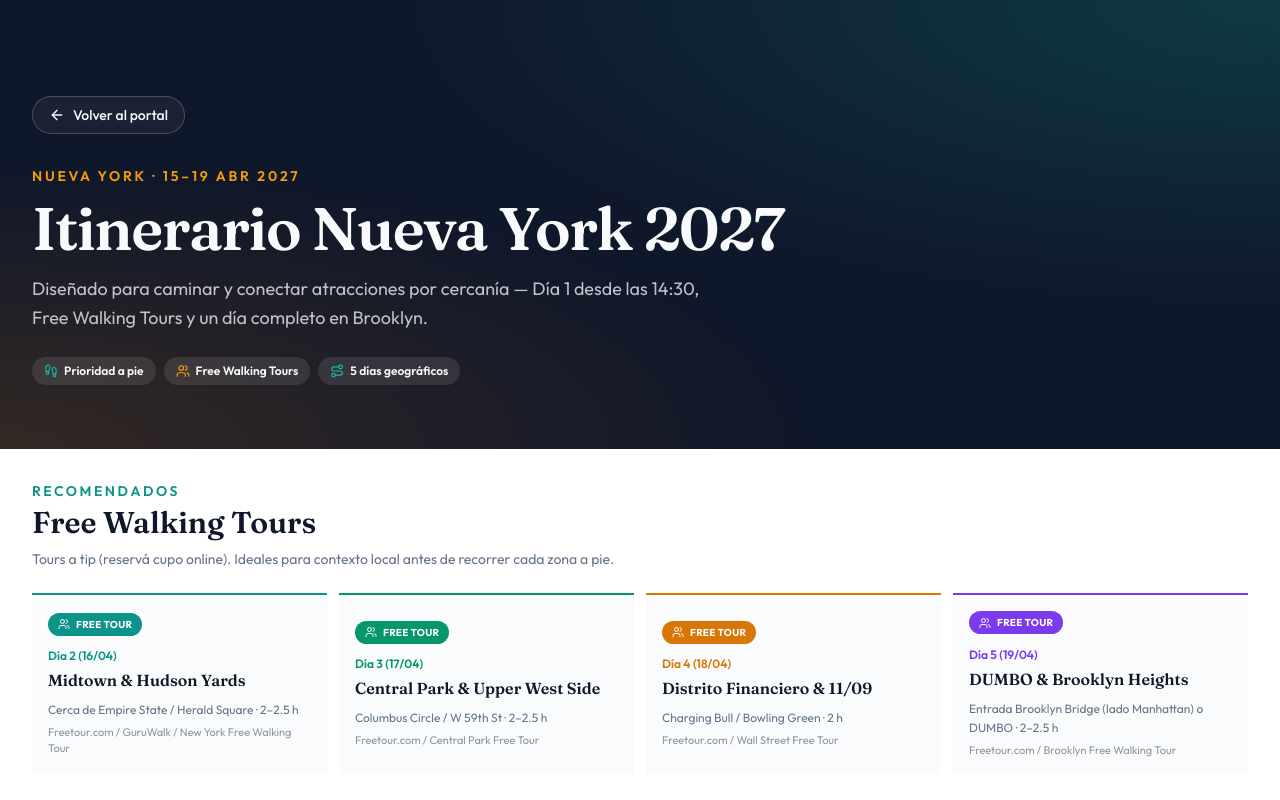
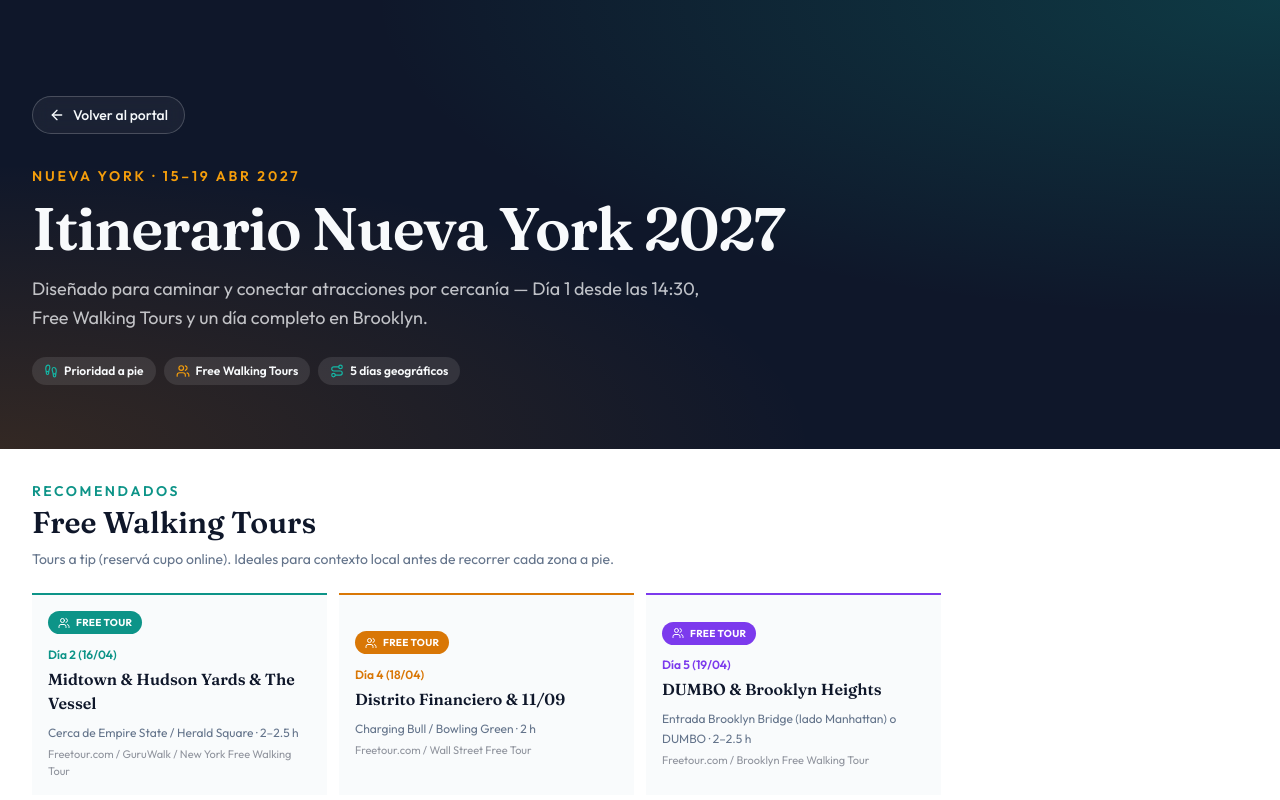
Before and after one commit to solcitomedina1987/travelbook, a Next.js app: page /itinerario-ny in a window 1280 px wide. Shown: the top 800 px of the page. Built offline with nearby package versions, Linux system fonts and the light colour scheme.

Commit message:
Update Day 3 NYC itinerary: Central Park bike route, Home Alone 2 spots, and AMNH afternoon

```diff
--- a/src/data/nyItineraryData.ts
+++ b/src/data/nyItineraryData.ts
@@ -67,6 +67,26 @@ const wiki = {
     "https://upload.wikimedia.org/wikipedia/commons/thumb/7/77/Jane%27s_Carousel_2019_%28Manhattan_Bridge_in_background%29.jpg/1280px-Jane%27s_Carousel_2019_%28Manhattan_Bridge_in_background%29.jpg",
   wallStreet:
     "https://upload.wikimedia.org/wikipedia/commons/thumb/e/ec/Wall_Street_-_New_York_Stock_Exchange.jpg/1280px-Wall_Street_-_New_York_Stock_Exchange.jpg",
+  plazaHotel:
+    "https://upload.wikimedia.org/wikipedia/commons/thumb/e/e0/The_Plaza_Hotel_NYC_edit1.jpg/1280px-The_Plaza_Hotel_NYC_edit1.jpg",
+  gapstowBridge:
+    "https://upload.wikimedia.org/wikipedia/commons/thumb/c/ca/Gapstow_Bridge_%2850989%29.jpg/1280px-Gapstow_Bridge_%2850989%29.jpg",
+  umpireRock:
+    "https://upload.wikimedia.org/wikipedia/commons/thumb/a/ad/Rat_Rock_%2848123018861%29.jpg/1280px-Rat_Rock_%2848123018861%29.jpg",
+  carousel:
+    "https://upload.wikimedia.org/wikipedia/commons/thumb/6/64/Central_Park_Carousel%2C_NYC_%2832560877990%29.jpg/1280px-Central_Park_Carousel%2C_NYC_%2832560877990%29.jpg",
+  sheepMeadow:
+    "https://upload.wikimedia.org/wikipedia/commons/thumb/0/07/Sheep_Meadow_-_Central_Park_-_New_York_City.jpg/1280px-Sheep_Meadow_-_Central_Park_-_New_York_City.jpg",
+  cherryHill:
+    "https://upload.wikimedia.org/wikipedia/commons/thumb/7/7b/Cherry_Hill_Fountain_in_Central_Park.jpg/1280px-Cherry_Hill_Fountain_in_Central_Park.jpg",
+  pilgrimHill:
+    "https://upload.wikimedia.org/wikipedia/commons/thumb/7/79/Pilgrim_statue_Central_Park_01.jpg/1280px-Pilgrim_statue_Central_Park_01.jpg",
+  theRamble:
+    "https://upload.wikimedia.org/wikipedia/commons/thumb/f/f6/The_Ramble_in_Central_Park_-_autumn.jpg/1280px-The_Ramble_in_Central_Park_-_autumn.jpg",
+  greatLawn:
+    "https://upload.wikimedia.org/wikipedia/commons/thumb/a/a2/Great_Lawn%2C_Central_Park_NY_edit1.jpg/1280px-Great_Lawn%2C_Central_Park_NY_edit1.jpg",
+  bikeRental:
+    "https://images.unsplash.com/photo-1485965120184-e220f721d03e?auto=format&fit=crop&w=1200&q=80",
 } as const;
 
 /** One distinct color per itinerary day (Mapa General) */
@@ -173,7 +193,7 @@ export const nycDays: NycDay[] = [
     distanceKm: "~5.5 km",
     theme: "West Side elevado + skyline",
     freeTour: {
-      name: "Midtown & Hudson Yards",
+      name: "Midtown & Hudson Yards & The Vessel",
       providerHint: "Freetour.com / GuruWalk / New York Free Walking Tour",
       meetingArea: "Cerca de Empire State / Herald Square",
       duration: "2–2.5 h",
@@ -182,7 +202,7 @@ export const nycDays: NycDay[] = [
       {
         id: "d2-0",
         order: 1,
-        name: "Free Tour · Midtown & Hudson Yards",
+        name: "Free Tour · Midtown & Hudson Yards & The Vessel",
         time: "10:00",
         lat: 40.7486,
         lng: -73.988,
@@ -266,112 +286,219 @@ export const nycDays: NycDay[] = [
     tabLabel: "Día 3 (17/04)",
     dateLabel: "17 de Abril de 2027",
     dayName: "Sábado",
-    title: "Central Park & Upper West Side",
+    title: "Central Park en Bici & Museo de Historia Natural",
     summary:
-      "Free tour + circuito icónico del parque hacia el AMNH y cafeterías del Upper West.",
-    distanceKm: "~5 km",
-    theme: "Parque · museo · UWS",
-    freeTour: {
-      name: "Central Park & Upper West Side",
-      providerHint: "Freetour.com / Central Park Free Tour",
-      meetingArea: "Columbus Circle / W 59th St",
-      duration: "2–2.5 h",
-    },
+      "Alquiler de bicis a las 8:00 hs, circuito completo por Central Park en bici a partir de las 9:00 hs, devolución al mediodía y tarde extendida en el AMNH y Upper West Side.",
+    distanceKm: "~8 km (bici + a pie)",
+    theme: "Central Park en Bici · AMNH · UWS",
+    startHint: "Alquiler de bicis 08:00 hs",
     stops: [
       {
-        id: "d3-0",
+        id: "d3-1",
         order: 1,
-        name: "Free Tour · Central Park & Upper West Side",
-        time: "10:00",
-        lat: 40.7681,
-        lng: -73.9819,
-        imageUrl: wiki.freeTour,
+        name: "Bike Rental Central Park (Retiro de bicicletas)",
+        time: "08:00",
+        lat: 40.7654,
+        lng: -73.9798,
+        imageUrl: wiki.bikeRental,
         walkFromPrev: null,
-        tip: "Encuentro habitual en Columbus Circle. Confirmá punto exacto al reservar.",
-        note: "Free Tour",
-        isFreeTour: true,
+        tip: "Retiro y ajuste de bicicletas, cascos y candados a las 8:00 AM para ingresar al parque puntuales a las 9:00 AM.",
+        note: "Inicio 08:00 hs · Bicis",
       },
       {
-        id: "d3-1",
+        id: "d3-2",
         order: 2,
-        name: "Strawberry Fields (Imagine)",
-        time: "12:30",
+        name: "The Plaza Hotel (Mi Pobre Angelito 2)",
+        time: "09:00",
+        lat: 40.7645,
+        lng: -73.9744,
+        imageUrl: wiki.plazaHotel,
+        walkFromPrev: "🚲 5 min en bici desde el rental hacia 5th Ave & 59th St",
+        tip: "El mítico hotel de 'Mi Pobre Angelito 2: Perdido en Nueva York'. Foto clásica en la fachada antes de ingresar al parque por Grand Army Plaza.",
+        note: "Cine · Mi Pobre Angelito",
+      },
+      {
+        id: "d3-3",
+        order: 3,
+        name: "Gapstow Bridge (Puente de Mi Pobre Angelito)",
+        time: "09:15",
+        lat: 40.7667,
+        lng: -73.9734,
+        imageUrl: wiki.gapstowBridge,
+        walkFromPrev: "🚲 3 min en bici (300 m) sobre The Pond",
+        tip: "El icónico puente de piedra sobre el estanque donde Kevin se encuentra con la mujer de las palomas. Vista postal con The Plaza de fondo.",
+        note: "Cine · Spot icónico",
+      },
+      {
+        id: "d3-4",
+        order: 4,
+        name: "Umpire Rock (Rat Rock)",
+        time: "09:35",
+        lat: 40.7687,
+        lng: -73.9774,
+        imageUrl: wiki.umpireRock,
+        walkFromPrev: "🚲 5 min en bici (600 m) cruzando hacia el sudoeste",
+        tip: "Enorme formación rocosa de esquisto de Manhattan con excelentes vistas panorámicas de los rascacielos de Central Park South y Midtown.",
+      },
+      {
+        id: "d3-5",
+        order: 5,
+        name: "Central Park Carousel",
+        time: "09:55",
+        lat: 40.7705,
+        lng: -73.9744,
+        imageUrl: wiki.carousel,
+        walkFromPrev: "🚲 4 min en bici (450 m)",
+        tip: "Histórico carrusel de 1908 con 57 caballos tallados a mano y órgano de música mecánica tradicional.",
+      },
+      {
+        id: "d3-6",
+        order: 6,
+        name: "Sheep Meadow",
+        time: "10:10",
+        lat: 40.7725,
+        lng: -73.9752,
+        imageUrl: wiki.sheepMeadow,
+        walkFromPrev: "🚲 3 min en bici (350 m)",
+        tip: "6 hectáreas de pradera abierta perfecta para descansar y admirar el contraste de la naturaleza con los rascacielos de Billionaires' Row.",
+      },
+      {
+        id: "d3-7",
+        order: 7,
+        name: "Strawberry Fields (Mosaico Imagine)",
+        time: "10:30",
         lat: 40.7756,
         lng: -73.975,
         imageUrl: u("photo-1568515387631-8b650bbcdb90"),
-        walkFromPrev: "🚶 15 min a pie (1.1 km) desde Columbus Circle",
-        tip: "Entrada por 72nd St / West Drive.",
-        note: "Central Park",
+        walkFromPrev: "🚲 4 min en bici (400 m) hacia 72nd St West",
+        tip: "Memorial a John Lennon frente al histórico edificio Dakota. Zona de meditación y música en vivo con el mosaico de 'Imagine'.",
+        note: "Memorial",
       },
       {
-        id: "d3-2",
-        order: 3,
+        id: "d3-8",
+        order: 8,
+        name: "Cherry Hill (Fuente y vista al Lago)",
+        time: "10:50",
+        lat: 40.7745,
+        lng: -73.973,
+        imageUrl: wiki.cherryHill,
+        walkFromPrev: "🚲 3 min en bici (300 m)",
+        tip: "Mirador circular con su clásica fuente ornamental victoriana diseñada originalmente como bebedero de caballos; postal directa hacia The Lake.",
+      },
+      {
+        id: "d3-9",
+        order: 9,
         name: "Bow Bridge",
-        time: "13:00",
+        time: "11:05",
         lat: 40.7759,
         lng: -73.9718,
         imageUrl: wiki.bowBridge,
-        walkFromPrev: "🚶 6 min a pie (450 m)",
-        tip: "Foto clásica sobre el lago; seguí hacia Bethesda.",
-        note: "Central Park",
+        walkFromPrev: "🚲 3 min en bici / a pie (250 m)",
+        tip: "El puente de hierro fundido más romántico y fotografiado de Central Park, uniendo Cherry Hill con The Ramble sobre el lago.",
+        note: "Spot fotográfico",
       },
       {
-        id: "d3-3",
-        order: 4,
-        name: "Bethesda Terrace / Fountain & The Mall",
-        time: "13:30",
+        id: "d3-10",
+        order: 10,
+        name: "Bethesda Terrace & Fountain (Ángel de las Aguas)",
+        time: "11:20",
         lat: 40.7738,
         lng: -73.971,
         imageUrl: u("photo-1496442226666-8d4d0e62e6e9"),
-        walkFromPrev: "🚶 5 min a pie (350 m)",
-        tip: "Terraza + fuente + The Mall (calle arbolada).",
-        note: "Central Park",
+        walkFromPrev: "🚲 3 min en bici (250 m)",
+        tip: "El corazón de Central Park: arcada con azulejos Minton, la fuente del Ángel de las Aguas y el paseo The Mall.",
       },
       {
-        id: "d3-4",
-        order: 5,
-        name: "Belvedere Castle & Shakespeare Garden",
-        time: "14:15",
+        id: "d3-11",
+        order: 11,
+        name: "Pilgrim Hill",
+        time: "11:45",
+        lat: 40.773,
+        lng: -73.968,
+        imageUrl: wiki.pilgrimHill,
+        walkFromPrev: "🚲 4 min en bici (400 m) hacia el lado Este (East 72nd St)",
+        tip: "Hermosa colina suave con la estatua del Peregrino de 1885 y vistas abiertas cerca de Conservatory Water.",
+      },
+      {
+        id: "d3-12",
+        order: 12,
+        name: "The Ramble (Bosque silvestre)",
+        time: "12:00",
+        lat: 40.7778,
+        lng: -73.9712,
+        imageUrl: wiki.theRamble,
+        walkFromPrev: "🚲 5 min hacia el norte del lago (500 m)",
+        tip: "15 hectáreas de bosque denso y laberíntico con arroyos, senderos de tierra y avistamiento de aves.",
+      },
+      {
+        id: "d3-13",
+        order: 13,
+        name: "Castillo Belvedere & Shakespeare Garden",
+        time: "12:20",
         lat: 40.7794,
         lng: -73.9692,
         imageUrl: wiki.belvedere,
-        walkFromPrev: "🚶 12 min a pie (900 m)",
-        tip: "Vistas al Great Lawn antes de salir hacia UWS.",
-        note: "Central Park",
+        walkFromPrev: "🚲 4 min en bici (400 m)",
+        tip: "Castillo de estilo victoriano de 1869 en lo alto de Vista Rock con las mejores vistas panorámicas de The Great Lawn y Turtle Pond.",
+        note: "Castillo · Vistas",
       },
       {
-        id: "d3-5",
-        order: 6,
-        name: "Museo Americano de Historia Natural",
-        time: "15:00",
+        id: "d3-14",
+        order: 14,
+        name: "The Great Lawn",
+        time: "12:35",
+        lat: 40.7815,
+        lng: -73.9675,
+        imageUrl: wiki.greatLawn,
+        walkFromPrev: "🚲 3 min en bici (300 m)",
+        tip: "Enorme césped central de 22 hectáreas donde se realizan los clásicos conciertos al aire libre de la Filarmónica de NY.",
+      },
+      {
+        id: "d3-15",
+        order: 15,
+        name: "Devolución de bicicletas (Bike Rental)",
+        time: "13:00",
+        lat: 40.7654,
+        lng: -73.9798,
+        imageUrl: wiki.bikeRental,
+        walkFromPrev: "🚲 15–20 min pedaleando por West Drive de regreso al rental",
+        tip: "Entrega de bicicletas y cascos. Tiempo libre para almuerzo rápido camino al museo.",
+        note: "Devolución bicis",
+      },
+      {
+        id: "d3-16",
+        order: 16,
+        name: "Museo Americano de Historia Natural (AMNH)",
+        time: "13:45",
         lat: 40.7813,
         lng: -73.974,
         imageUrl: u("photo-1566127444979-b3d2b654e3d7"),
-        walkFromPrev: "🚶 8 min a pie (550 m)",
-        tip: "Priorizá 2–3 salas. Timed ticket recomendado.",
+        walkFromPrev: "🚇 Metro C/B o 🚶 15 min por Central Park West",
+        tip: "Entrada alrededor de las 13:45 hs para aprovechar ~3.5 horas completas. Salas imperdibles: Dinosaurios, Ballena Azul y Planetario Hayden (Gilder Center).",
+        note: "Visita principal (3.5 h)",
       },
       {
-        id: "d3-6",
-        order: 7,
+        id: "d3-17",
+        order: 17,
         name: "Recorrido Upper West Side",
-        time: "17:00",
+        time: "17:15",
         lat: 40.779,
         lng: -73.9825,
         imageUrl: u("photo-1441986300917-64674bd600d8"),
-        walkFromPrev: "🚶 6 min a pie (400 m)",
-        tip: "Calles residenciales, brownstones y Amsterdam / Columbus Ave.",
+        walkFromPrev: "🚶 6 min a pie (400 m) al salir del museo",
+        tip: "Calles residenciales arboladas, clásicos brownstones y paseo por Amsterdam y Columbus Avenue.",
       },
       {
-        id: "d3-7",
-        order: 8,
-        name: "Levain Bakery o Zabar's",
-        time: "17:45",
+        id: "d3-18",
+        order: 18,
+        name: "Levain Bakery o Zabar's (Merienda / Café)",
+        time: "18:00",
         lat: 40.7798,
         lng: -73.9801,
         imageUrl: u("photo-1555507036-ab1f4038808a"),
         walkFromPrev: "🚶 5 min a pie (350 m)",
-        tip: "Cookie Levain (74th) o deli Zabar's (Broadway) — clásicos UWS.",
-        note: "Café",
+        tip: "Las famosas cookies tibias de Levain Bakery (W 74th St) o el deli tradicional Zabar's (Broadway & 80th).",
+        note: "Café / Merienda",
       },
     ],
   },
```
